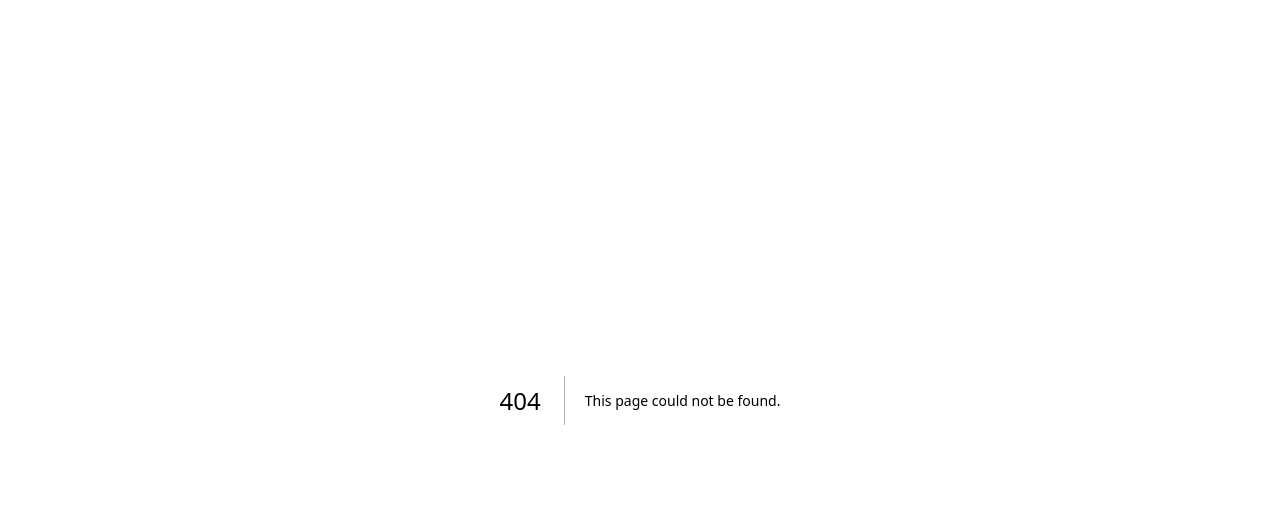
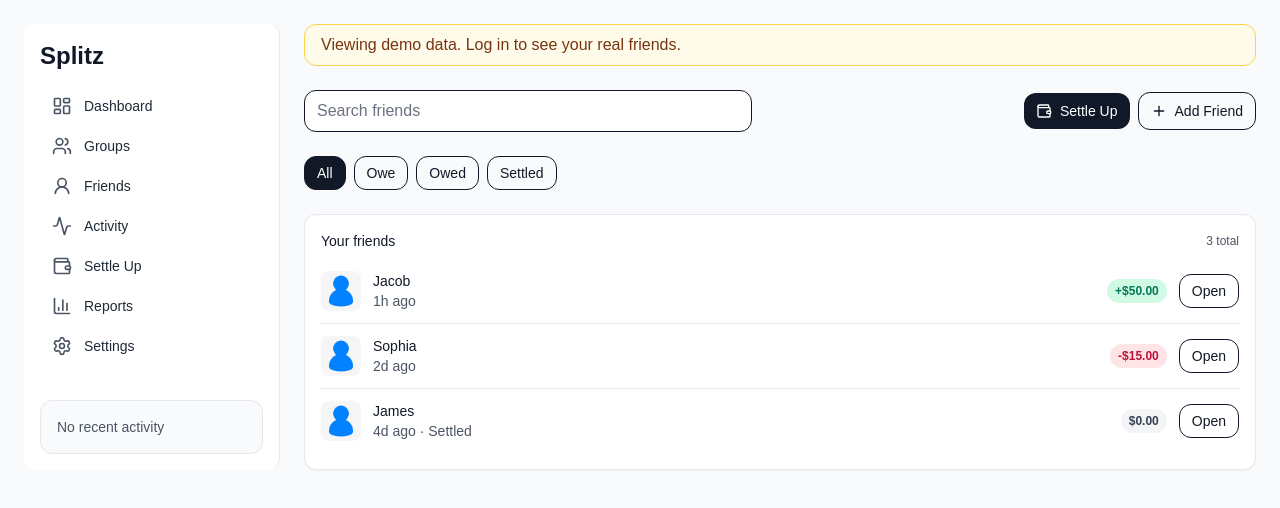
Before and after one commit to VietCT04/Splitz, a Next.js app in the folder frontend/: page /friends in a window 1280 px wide. Before the commit this address had no page. Shown: the top 508 px of the page. Built offline with nearby package versions, Linux system fonts and the light colour scheme; no server answers.

Commit message:
feat: [frontend] Added friends page.tsx

```diff
--- /dev/null
+++ b/frontend/src/app/friends/page.tsx
@@ -0,0 +1,284 @@
+"use client";
+
+import { useEffect, useMemo, useState } from "react";
+import Sidebar from "../components/dashboard/Sidebar";
+import Avatar from "../components/ui/Avatar";
+import { Plus, Wallet } from "lucide-react";
+import Link from "next/link";
+
+type Friend = {
+  id: string;
+  name: string;
+  updated: string; // e.g. "2h ago"
+  yourShare: number; // + they owe you, - you owe them
+  settled?: boolean;
+};
+
+const API = process.env.NEXT_PUBLIC_API_BASE_URL || "http://localhost:8080";
+
+const mockFriends: Friend[] = [
+  { id: "jacob", name: "Jacob", updated: "1h ago", yourShare: 50 },
+  { id: "sophia", name: "Sophia", updated: "2d ago", yourShare: -15 },
+  {
+    id: "james",
+    name: "James",
+    updated: "4d ago",
+    yourShare: 0,
+    settled: true,
+  },
+];
+
+export default function FriendsPage() {
+  const [friends, setFriends] = useState<Friend[]>(mockFriends);
+  const [isDemo, setIsDemo] = useState(true);
+  const [query, setQuery] = useState("");
+  const [tab, setTab] = useState<"all" | "owe" | "owed" | "settled">("all");
+  const [openCreate, setOpenCreate] = useState(false);
+  const [submitting, setSubmitting] = useState(false);
+  const [err, setErr] = useState<string | null>(null);
+
+  const loadFriends = async (token: string) => {
+    const res = await fetch(`${API}/api/friends`, {
+      headers: { Authorization: `Bearer ${token}` },
+      credentials: "omit",
+    });
+    if (!res.ok) throw new Error("Failed to load friends");
+    const data: Friend[] = await res.json();
+    setFriends(data);
+    setIsDemo(false);
+  };
+
+  useEffect(() => {
+    const token = localStorage.getItem("access_token");
+    if (token) loadFriends(token).catch(() => setIsDemo(true));
+  }, []);
+
+  const filtered = useMemo(() => {
+    const byName = friends.filter((f) =>
+      f.name.toLowerCase().includes(query.toLowerCase().trim())
+    );
+    switch (tab) {
+      case "owe":
+        return byName.filter((f) => f.yourShare < 0 && !f.settled);
+      case "owed":
+        return byName.filter((f) => f.yourShare > 0 && !f.settled);
+      case "settled":
+        return byName.filter((f) => f.settled || f.yourShare === 0);
+      default:
+        return byName;
+    }
+  }, [friends, query, tab]);
+
+  return (
+    <div className="min-h-screen bg-gray-50">
+      <div className="mx-auto flex max-w-7xl gap-6 p-4 md:p-6">
+        <Sidebar />
+
+        <main className="flex-1 space-y-6">
+          {isDemo && (
+            <div className="rounded-xl border border-amber-300 bg-amber-50 px-4 py-2 text-amber-900">
+              Viewing demo data. Log in to see your real friends.
+            </div>
+          )}
+
+          {/* Toolbar */}
+          <div className="flex items-center justify-between gap-3">
+            <input
+              value={query}
+              onChange={(e) => setQuery(e.target.value)}
+              type="search"
+              placeholder="Search friends"
+              className="w-full max-w-md rounded-xl border border-gray-900 bg-white px-3 py-2 text-gray-900 placeholder:text-gray-500"
+            />
+            <div className="flex items-center gap-2">
+              <Link
+                href="/settle-up"
+                className="inline-flex items-center gap-2 rounded-xl bg-gray-900 px-3 py-2 text-sm font-medium text-white hover:bg-black"
+              >
+                <Wallet className="h-4 w-4" /> Settle Up
+              </Link>
+              <button
+                onClick={() => setOpenCreate(true)}
+                className="inline-flex items-center gap-2 rounded-xl border border-gray-900 px-3 py-2 text-sm font-medium text-gray-900 hover:bg-gray-50"
+              >
+                <Plus className="h-4 w-4" /> Add Friend
+              </button>
+            </div>
+          </div>
+
+          {/* Tabs */}
+          <div className="flex gap-2">
+            {(["all", "owe", "owed", "settled"] as const).map((t) => (
+              <button
+                key={t}
+                onClick={() => setTab(t)}
+                className={`rounded-xl border px-3 py-1.5 text-sm capitalize ${
+                  tab === t
+                    ? "bg-gray-900 text-white border-gray-900"
+                    : "border-gray-900 text-gray-900 hover:bg-gray-50"
+                }`}
+              >
+                {t}
+              </button>
+            ))}
+          </div>
+
+          {/* List */}
+          <div className="rounded-xl border bg-white p-4 shadow-sm">
+            <div className="mb-2 flex items-center justify-between">
+              <h2 className="text-sm font-medium text-gray-900">
+                Your friends
+              </h2>
+              <span className="text-xs text-gray-600">
+                {filtered.length} total
+              </span>
+            </div>
+
+            <ul className="divide-y">
+              {filtered.length ? (
+                filtered.map((f) => (
+                  <li
+                    key={f.id}
+                    className="flex items-center justify-between py-3"
+                  >
+                    <div className="flex items-center gap-3">
+                      <Avatar size={40} rounded="lg" src="/avatar.jpg" />
+                      <div className="text-sm">
+                        <p className="font-medium text-gray-900">{f.name}</p>
+                        <p className="text-gray-600">
+                          {f.updated}
+                          {f.settled ? " · Settled" : ""}
+                        </p>
+                      </div>
+                    </div>
+
+                    <div className="flex items-center gap-3">
+                      <span
+                        className={`rounded-full px-2 py-1 text-xs font-semibold ${
+                          f.yourShare > 0
+                            ? "bg-emerald-100 text-emerald-700"
+                            : f.yourShare < 0
+                            ? "bg-rose-100 text-rose-700"
+                            : "bg-gray-100 text-gray-700"
+                        }`}
+                      >
+                        {f.yourShare > 0 ? "+" : f.yourShare < 0 ? "-" : ""}$
+                        {Math.abs(f.yourShare).toFixed(2)}
+                      </span>
+                      <Link
+                        href={`/friends/${f.id}`}
+                        className="rounded-xl border border-gray-900 px-3 py-1.5 text-sm text-gray-900 hover:bg-gray-50"
+                      >
+                        Open
+                      </Link>
+                    </div>
+                  </li>
+                ))
+              ) : (
+                <li className="py-6 text-center text-sm text-gray-500">
+                  No friends found
+                </li>
+              )}
+            </ul>
+          </div>
+
+          {/* Add Friend modal (name only) */}
+          {openCreate && (
+            <AddFriendModal
+              onClose={() => setOpenCreate(false)}
+              onCreate={async (payload) => {
+                const token = localStorage.getItem("access_token");
+                if (!token) {
+                  setErr("Please log in");
+                  return;
+                }
+                try {
+                  setSubmitting(true);
+                  setErr(null);
+                  const res = await fetch(`${API}/api/friends`, {
+                    method: "POST",
+                    headers: {
+                      "Content-Type": "application/json",
+                      Authorization: `Bearer ${token}`,
+                    },
+                    body: JSON.stringify(payload), // { name }
+                    credentials: "omit",
+                  });
+                  if (!res.ok) throw new Error("Create failed");
+                  await loadFriends(token);
+                  setOpenCreate(false);
+                } catch (e: any) {
+                  setErr(e.message ?? "Something went wrong");
+                } finally {
+                  setSubmitting(false);
+                }
+              }}
+              submitting={submitting}
+              error={err}
+            />
+          )}
+        </main>
+      </div>
+    </div>
+  );
+}
+
+/* ---------------- Modal ---------------- */
+
+function AddFriendModal({
+  onClose,
+  onCreate,
+  submitting,
+  error,
+}: {
+  onClose: () => void;
+  onCreate: (p: { name: string }) => Promise<void>;
+  submitting: boolean;
+  error: string | null;
+}) {
+  return (
+    <div className="fixed inset-0 z-50 grid place-items-center bg-black/40 p-4">
+      <div className="w-full max-w-md rounded-2xl bg-white p-5 shadow-xl">
+        <h3 className="text-lg font-semibold text-gray-900">Add friend</h3>
+        <form
+          className="mt-4 space-y-3"
+          onSubmit={async (e) => {
+            e.preventDefault();
+            const fd = new FormData(e.currentTarget as HTMLFormElement);
+            const name = String(fd.get("name") || "").trim();
+            if (!name) return;
+            await onCreate({ name });
+          }}
+        >
+          <label className="block text-sm">
+            <span className="text-gray-700">Name</span>
+            <input
+              name="name"
+              className="mt-1 w-full rounded-xl border border-gray-900 px-3 py-2"
+              placeholder="e.g. Emma"
+              autoFocus
+            />
+          </label>
+
+          {error && <p className="text-sm text-rose-600">{error}</p>}
+
+          <div className="flex justify-end gap-2 pt-2">
+            <button
+              type="button"
+              onClick={onClose}
+              className="rounded-xl border border-gray-900 px-3 py-2 text-sm text-gray-900"
+            >
+              Cancel
+            </button>
+            <button
+              disabled={submitting}
+              className="rounded-xl bg-gray-900 px-3 py-2 text-sm font-medium text-white hover:bg-black disabled:opacity-60"
+            >
+              {submitting ? "Adding…" : "Add friend"}
+            </button>
+          </div>
+        </form>
+      </div>
+    </div>
+  );
+}
```
